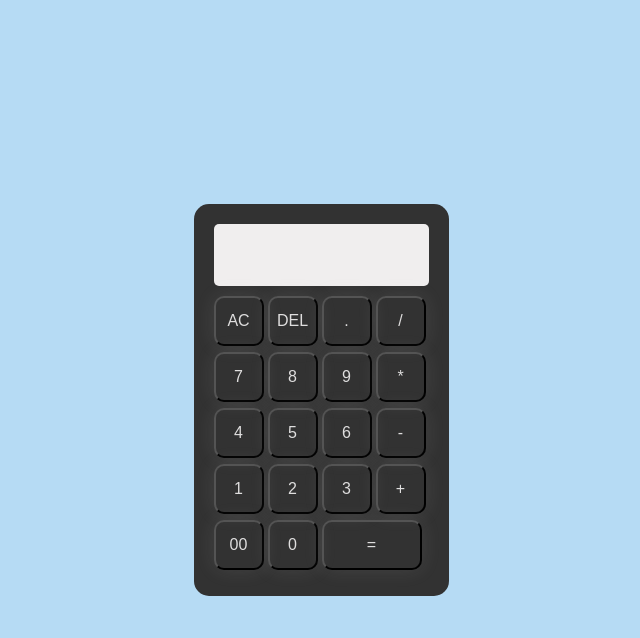
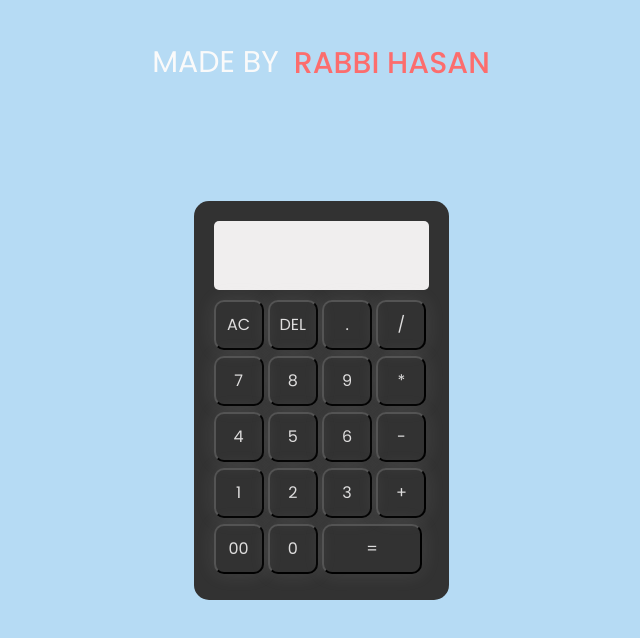
Before and after one commit to CodeRabbi4/calculator, a plain HTML site: page index.html in a window 1280 px wide. Shown: the whole page, without its empty margins (319-959 px from the left). Drawn offline with Linux system fonts and the light colour scheme.

Commit message:
calculator

```diff
--- a/calculator.css
+++ b/calculator.css
@@ -1,6 +1,10 @@
+
+@import url('https://fonts.googleapis.com/css2?family=Poppins:wght@200;300;400;500;600;700&display=swap');
+
 *{
     margin: 0;
     padding: 0;
+    font-family: 'Poppins', sans-serif;
 }
 body{
     width: 100%;
@@ -49,6 +53,63 @@ div input.equal{
     border-radius: 10px;
 }
 
+
+
+
+.wrapper{
+  display: flex;
+  position: fixed;
+  top: 5%;
+}
+.wrapper .static-txt{
+  color:rgb(250, 250, 250);
+  font-size: 30px;
+  font-weight: 400;
+}
+.wrapper .dynamic-txts{
+  margin-left: 15px;
+  height: 90px;
+  line-height: 50px;
+  overflow: hidden;
+}
+.dynamic-txts li{
+  list-style: none;
+  color: #FC6D6D;
+  font-size: 30px;
+  font-weight: 500;
+  position: relative;
+  top: -25%;
+  animation: slide 12s steps(1) infinite;
+}
+@keyframes slide {
+  100%{
+    top: -360px;
+  }
+}
+.dynamic-txts li span{
+  position: relative;
+  margin: 5px 0;
+  line-height: 90px;
+}
+.dynamic-txts li span::after{
+  content: "";
+  position: absolute;
+  left: 0;
+  height: 140%;
+  width: 100%;
+  background: #b6dbf4;
+  border-left: 2px solid #FC6D6D;
+  animation: typing 3s steps(10) infinite;
+}
+@keyframes typing {
+  40%, 60%{
+    left: calc(100% + 30px);
+  }
+  100%{
+    left: 0;
+  }
+}
+
 /* Media  */
 
 @media only screen and (max-width:800px){
@@ -57,5 +118,21 @@ div input.equal{
         height: 100vh;
         overflow: hidden;
     }
+    .wrapper .static-txt{
+        font-size: 22px;
+    }
+    .dynamic-txts li{
+        font-size: 22px;
+    }
+    .wrapper .dynamic-txts{
+        margin-left: 15px;
+        height: 120px;
+    }
+    .dynamic-txts li span::after{
+        content: "";
+        position: absolute;
+        left: 0;
+        height: 185%;
+    }
 
 }
--- a/index.html
+++ b/index.html
@@ -7,6 +7,12 @@
     <link rel="stylesheet" href="calculator.css">
 </head>
 <body>
+    <div class="wrapper">
+        <div class="static-txt">MADE BY</div>
+        <ul class="dynamic-txts">
+          <li><span>RABBI HASAN</span></li>
+        </ul>
+      </div>
     <div class="container">
         <div class="output">
             <input type="text" name="output" id="display">
```
